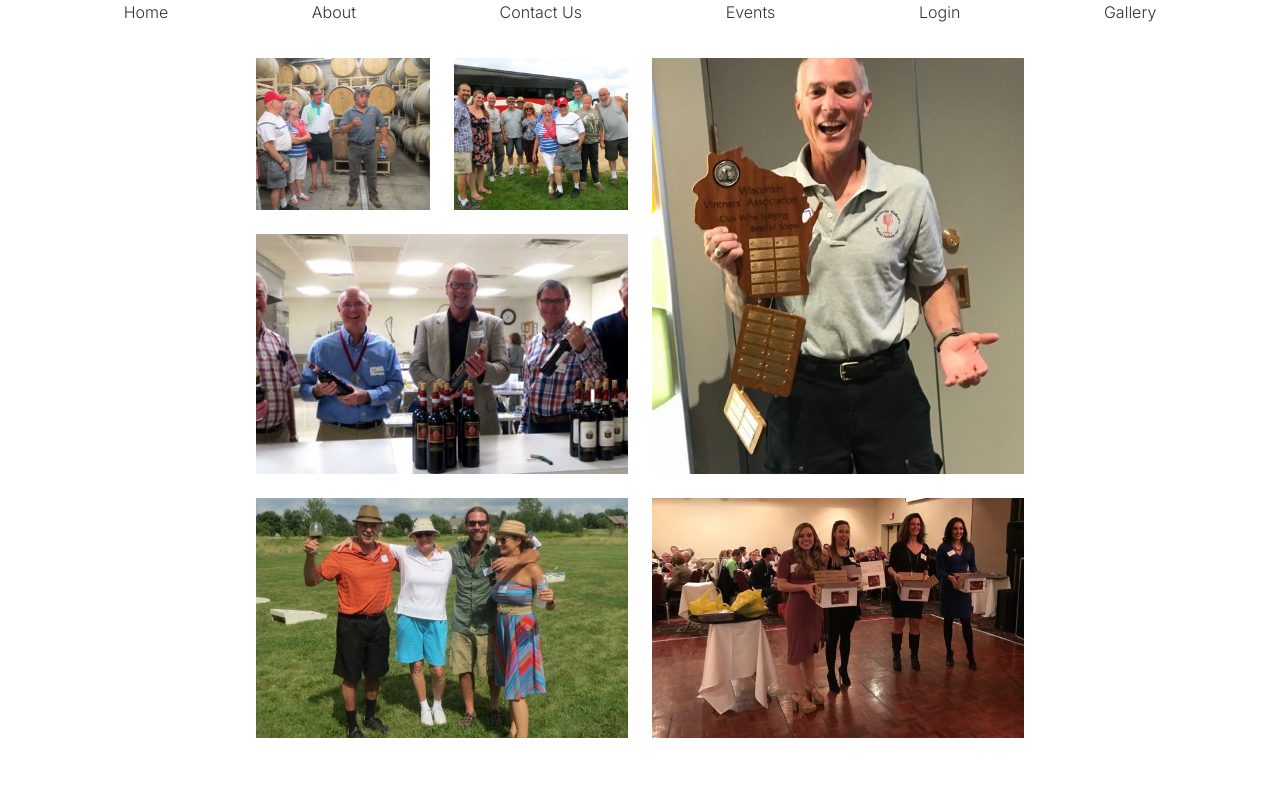
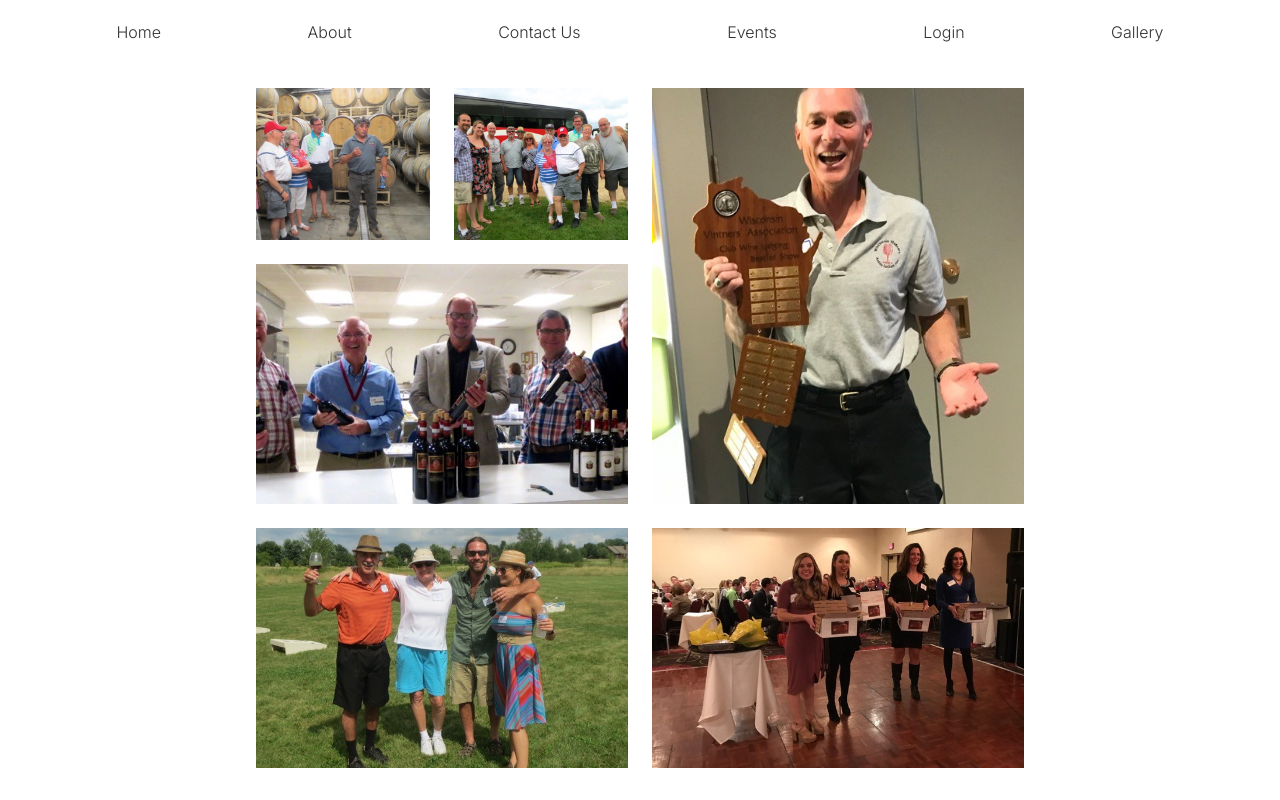
Before and after one commit to lee14k/winemakers, a Next.js app: page /Gallery in a window 1280 px wide. Built offline with nearby package versions, Linux system fonts and the light colour scheme.

Commit message:
fixed navbar
it was issues with spacing - added padding to nav and that fixed it

```diff
--- a/Components/Headbanner.css
+++ b/Components/Headbanner.css
@@ -7,13 +7,12 @@
     flex-direction: column;
     justify-content: flex-end;
     align-items: center;
-    padding-bottom:120px;
 }
 
 .join {
     border: solid white;
     border-radius: 15px;
-    height:350px;
+    height:150px;
     width:270px;
     font-size: 30px;
     margin-bottom:50px;
--- a/Components/Navbar.css
+++ b/Components/Navbar.css
@@ -3,6 +3,7 @@
     gap: 20px;
     justify-content: space-evenly;
     list-style: none;
+    padding-top:10px;
   }
 
   .navbar .hamburger-icon {
@@ -34,3 +35,7 @@
   .hamburger-icon.open .line:last-child {
     transform: translateY(-8px) rotate(-45deg);
   }
+
+  li {
+    padding:10px;
+  }
--- a/Components/Navbar.jsx
+++ b/Components/Navbar.jsx
@@ -47,7 +47,9 @@ function Navbar() {
           <li>
             <Link href="/About">About</Link>
           </li>
-          <li>Contact Us</li>
+          <li>
+            <Link href="/Contact">Contact Us</Link>
+          </li>
           <li>Events</li>
           <li>
             <Link href="/Login"> Login</Link>
--- a/src/app/page.js
+++ b/src/app/page.js
@@ -5,7 +5,7 @@ import Footer from "../../Components/Footer"
 import Navbar from "../../Components/Navbar"
 export default function Home() {
   return (
-   <div className="pagewrap">
+   <div>
     <Navbar/>
 <Headbanner/>
 <Midsection/>
```
Also changed, not shown: src/app/globals.css (line endings or trailing spaces).
